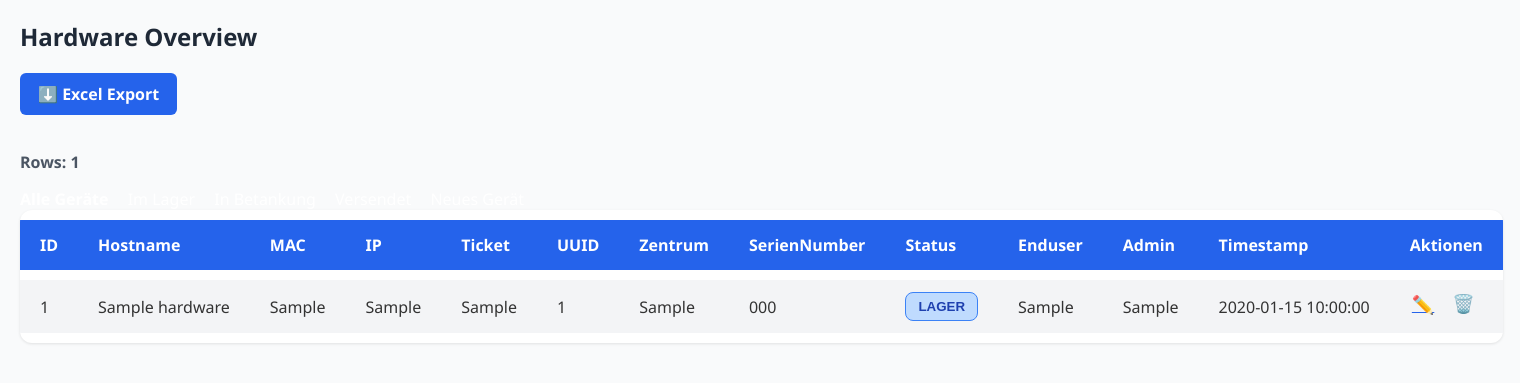
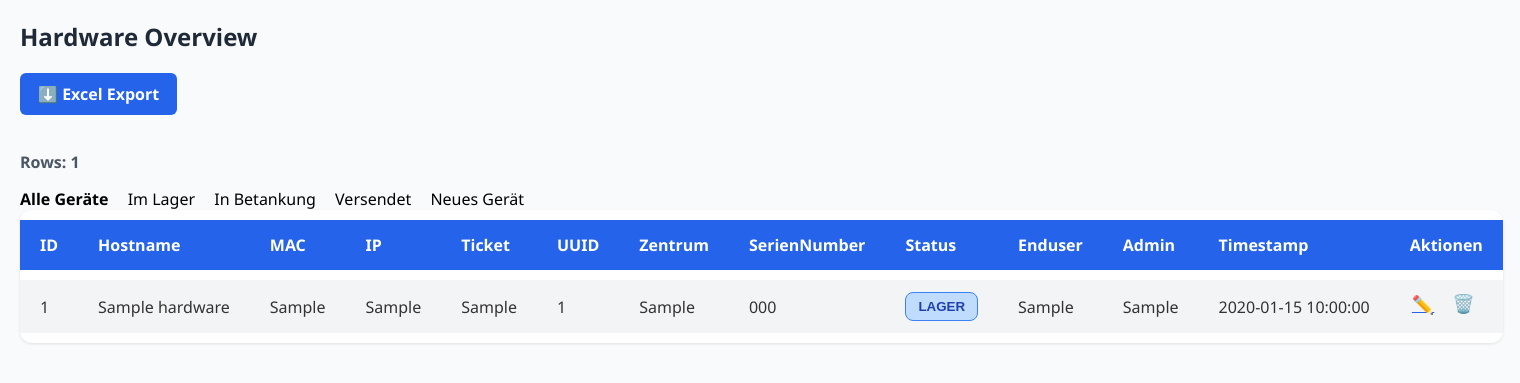
Before and after one commit to natnaelab/inventory-htmx-fastapi, a FastAPI app: page / in a window 1520 px wide. Shown: the top 383 px of the page. Run offline with FastAPI, Linux system fonts and the light colour scheme; tables that the repository leaves empty hold one stand-in row (values such as "Sample post"); some libraries are stand-ins or nearby versions.

Commit message:
changed color of buttons

```diff
--- a/templates/index.html
+++ b/templates/index.html
@@ -174,11 +174,11 @@
 
     <p id="row-count"><strong>Rows:</strong> {{ hardware_list|length }}</p>
     <nav>
-        <a href="/" style="color:white; margin-right:15px; text-decoration:none; font-weight:bold;">Alle Geräte</a>
-        <a href="/status/lager" style="color:white; margin-right:15px; text-decoration:none;">Im Lager</a>
-        <a href="/status/betankung" style="color:white; margin-right:15px; text-decoration:none;">In Betankung</a>
-        <a href="/status/versendet" style="color:white; margin-right:15px; text-decoration:none;">Versendet</a>
-        <a href="/add" style="color:white; margin-right:15px; text-decoration:none;">Neues Gerät</a>
+        <a href="/" style="color:black; margin-right:15px; text-decoration:none; font-weight:bold;">Alle Geräte</a>
+        <a href="/status/lager" style="color:black; margin-right:15px; text-decoration:none;">Im Lager</a>
+        <a href="/status/betankung" style="color:black; margin-right:15px; text-decoration:none;">In Betankung</a>
+        <a href="/status/versendet" style="color:black; margin-right:15px; text-decoration:none;">Versendet</a>
+        <a href="/add" style="color:black; margin-right:15px; text-decoration:none;">Neues Gerät</a>
     </nav>
     <table>
         <thead>
```
